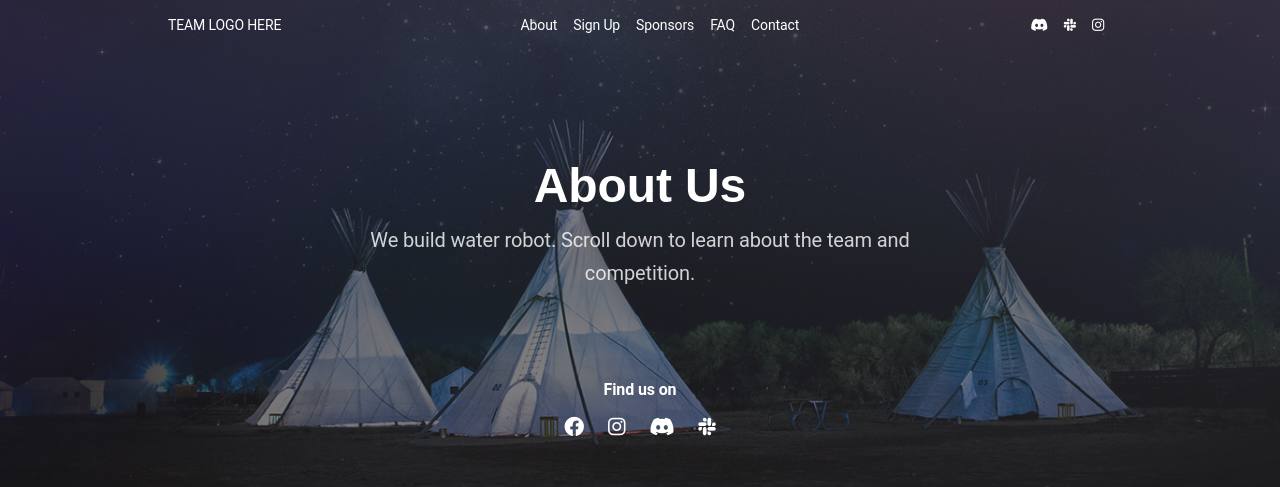
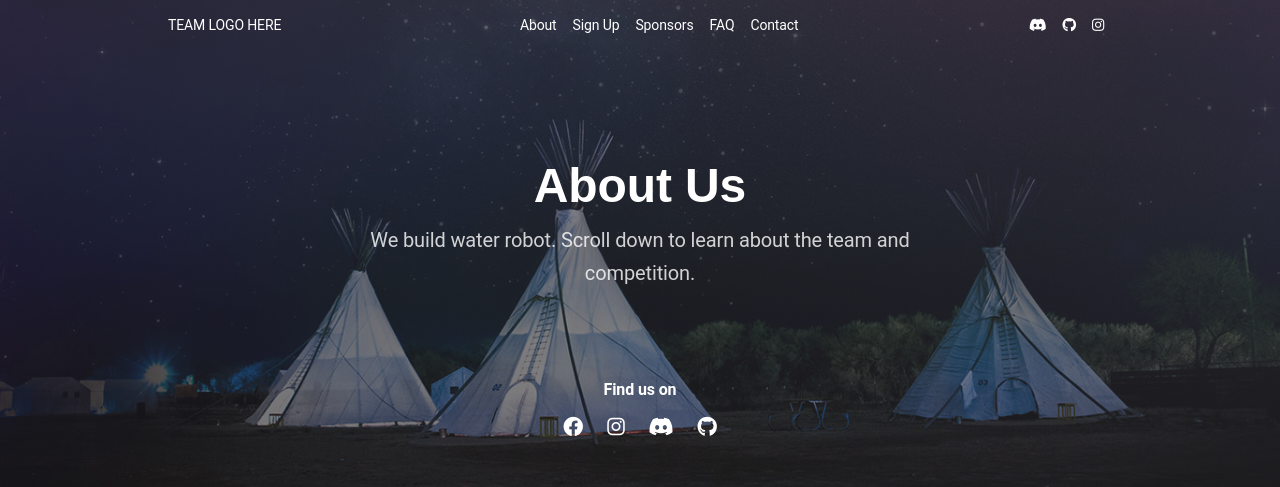
Before and after one commit to UW-Nauticus/nauticus-website, a React (Create React App) app: page /about in a window 1280 px wide. Shown: the top 487 px of the page. Built offline with nearby package versions, Linux system fonts and the light colour scheme.

Commit message:
Change fa-slack to fa-github

```diff
--- a/src/pages/About.jsx
+++ b/src/pages/About.jsx
@@ -131,7 +131,7 @@ function About() {
 								color="white"
 								href="#"
 							>
-								<i className="fab fa-slack" />
+								<i className="fab fa-github" />
 							</MKTypography>
 						</MKBox>
 					</Grid>
--- a/src/pages/Base.jsx
+++ b/src/pages/Base.jsx
@@ -149,7 +149,7 @@ function Base(props) {
 									<MKBox
 										component="i"
 										color="white"
-										className="fab fa-slack"
+										className="fab fa-github"
 									/>
 								</MKTypography>
 							</MKBox>
```
